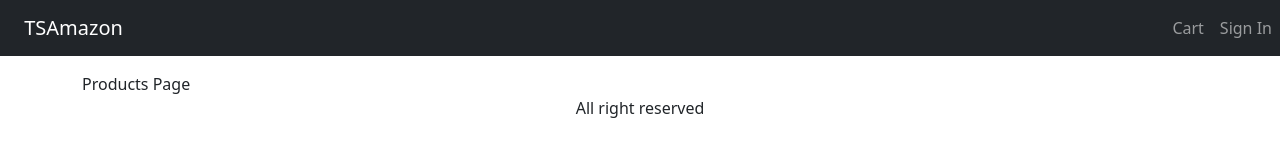
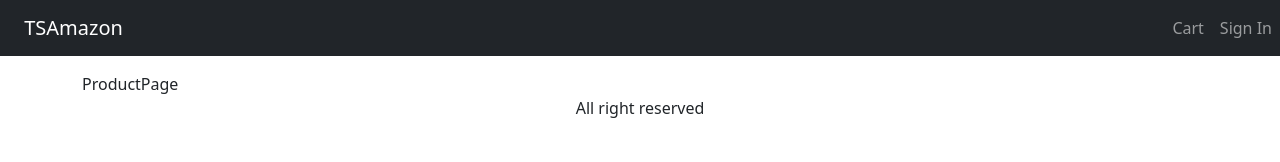
Before and after one commit to hemanthkumarv24/TS-MERN, a React (Vite) app in the folder frontend/: page /product/1 in a window 1280 px wide. Shown: the top 162 px of the page. Built offline with nearby package versions, Linux system fonts and the light colour scheme.

Commit message:
Added tab name for Product page

```diff
--- a/frontend/src/pages/ProductPage.tsx
+++ b/frontend/src/pages/ProductPage.tsx
@@ -1,7 +1,12 @@
-import { Component } from 'react'
+import { Helmet } from 'react-helmet-async'
 
-export default class ProductPage extends Component {
-  render() {
-    return <div>Products Page </div>
-  }
+export default function ProductPage() {
+  return (
+    <div>
+      <Helmet>
+        <title>ProductPage</title>
+      </Helmet>
+      ProductPage
+    </div>
+  )
 }
```
